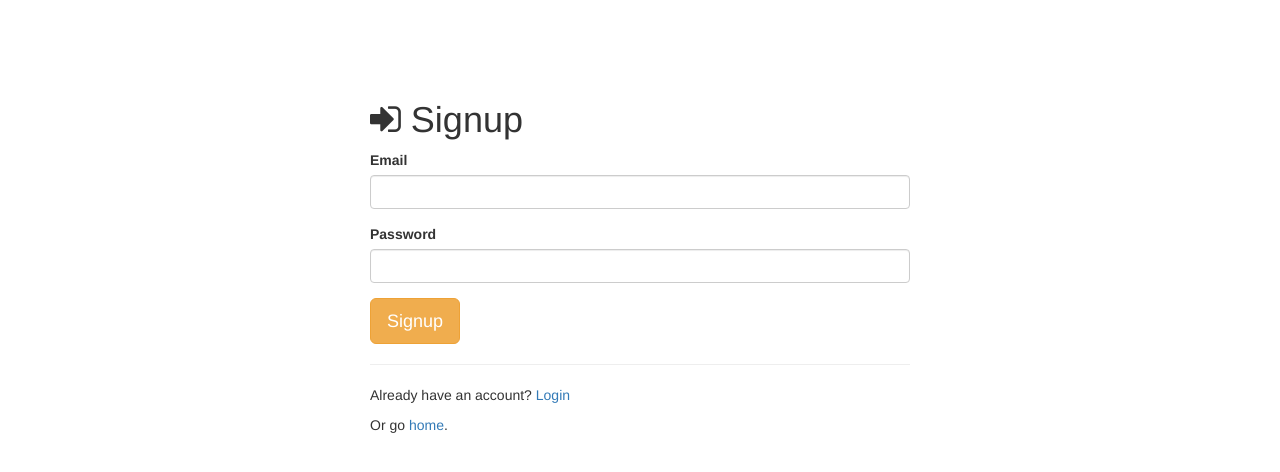
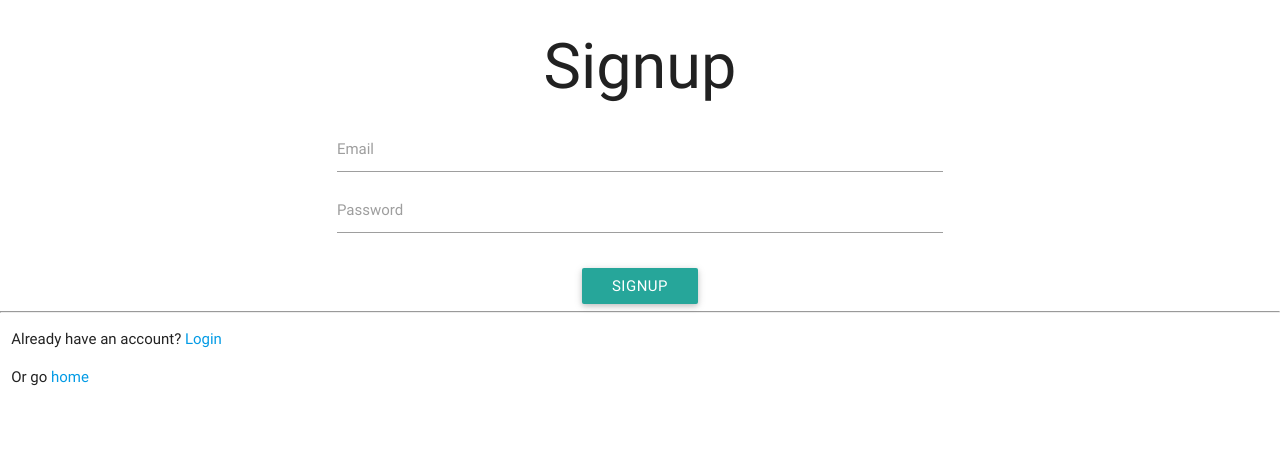
Before and after one commit to thezenth/Meeting-Magic, a Node server app: page /signup in a window 1280 px wide. Shown: the top 472 px of the page. Run offline with Node 20, Linux system fonts and the light colour scheme; some libraries are stand-ins or nearby versions.

Commit message:
Switched login.ejs and signup.ejs to basic material design w/ materialize css

```diff
--- a/public/css/style.css
+++ b/public/css/style.css
@@ -1,3 +1,10 @@
+.basic-container {
+    margin: 0.75rem;
+}
+.fixed-container {
+    margin: 0.75rem;
+    width: 500px;
+}
 .center-parent {
     display: flex;
     flex-direction: column;
@@ -7,6 +14,9 @@
 }
 .inline {
     display: inline-flex;
+}
+.center-left {
+    align: left;
 }
 .grid-container {
     display: flex;
--- a/views/pages/signup.ejs
+++ b/views/pages/signup.ejs
@@ -1,55 +1,43 @@
 <!doctype html>
 <html>
 	<head>
-		<title>Node Authentication</title>
-		<link rel="stylesheet" href="//netdna.bootstrapcdn.com/bootstrap/3.0.2/css/bootstrap.min.css">
-		<!-- load bootstrap css -->
-		<link rel="stylesheet" href="//netdna.bootstrapcdn.com/font-awesome/4.0.3/css/font-awesome.min.css">
-		<!-- load fontawesome -->
-		<style>
-			body {
-				padding-top: 80px;
-			}
-		</style>
+		<% include ../partials/head %>
 	</head>
 	<body>
-		<div class="container">
-
-			<div class="col-sm-6 col-sm-offset-3">
-
-				<h1>
-					<span class="fa fa-sign-in"></span>
-					Signup</h1>
-
+		<div class="row">
+			<div class="center-parent">
+				<h1>Signup</h1>
+			</div>
 			<!-- show any messages that come back with authentication -->
 			<% if (message.length > 0) { %>
-					<div class="alert alert-danger"><%= message %></div>
+				<div><%= message %></div>
 			<% } %>
 
-				<!-- LOGIN FORM -->
-				<form action="/signup" method="post">
-					<div class="form-group">
-						<label>Email</label>
-						<input type="text" class="form-control" name="email">
+			<form class="col s12" action="/signup" method="post">
+				<div class="row">
+					<div class="input-field col s6">
+						<input id="email" type="text" class="validate" name="email">
+						<label for="email">Email</label>
 					</div>
-					<div class="form-group">
-						<label>Password</label>
-						<input type="password" class="form-control" name="password">
+					<div class="input-field col s6">
+						<input id="pwd" type="password" class="validate" name="password">
+						<label class="active" for="pwd">Password</label>
 					</div>
-
+				</div>
+				<div class="center-parent">
 					<button type="submit" class="btn btn-warning btn-lg">Signup</button>
+				</div>
 			</form>
 
 			<hr>
-
-				<p>Already have an account?
+				<div class="basic-container">
+					<p class>Already have an account?
 						<a href="/login">Login</a>
 					</p>
 					<p>Or go
-					<a href="/">home</a>.</p>
-
+						<a href="/">home</a>
+					</p>
 				</div>
-
 		</div>
 	</body>
 </html>
```
Also changed, not shown: views/pages/login.ejs (+21 -33 lines). Lines whose indentation alone changed are shown as unchanged.
